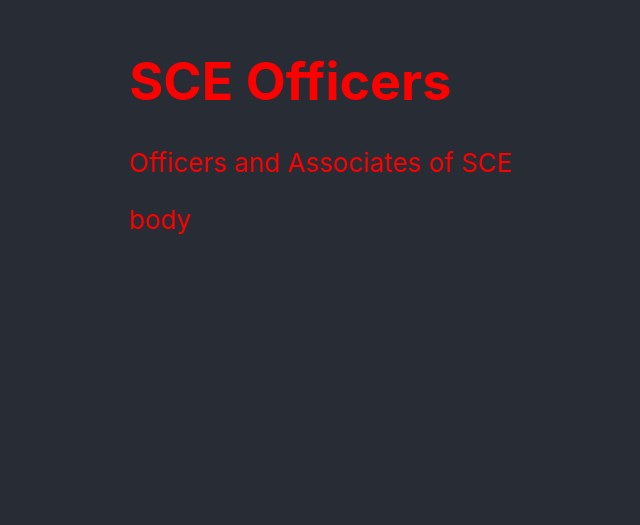
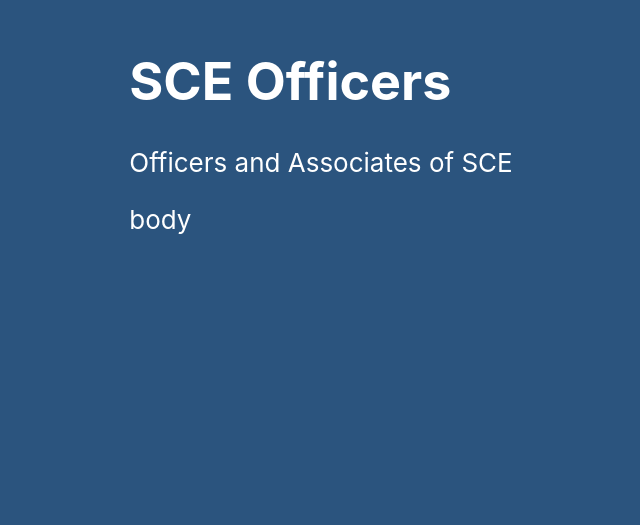
Before and after one commit to ThaiQ/associate, a React (Create React App) app in the folder member/: page / in a window 1280 px wide. Shown: the part 275-800 px from the top of the page, without its empty margins (319-959 px from the left). Built offline with nearby package versions, Linux system fonts and the light colour scheme.

Commit message:
e PleasL enter the commit message for your changes. Lines starting

```diff
--- a/member/src/App.css
+++ b/member/src/App.css
@@ -1,10 +1,10 @@
 #head
 {
-  color: RED;
+  //color: BLUE;
 }
 
 .App-header {
-  background-color: #282c34;
+  background-color: #2B547E;
   min-height: 100vh;
   display: flex;
   flex-direction: column;
@@ -13,9 +13,6 @@
   font-size: calc(10px + 2vmin);
   color: white;
 }
-
-
-
 
 
 
--- a/member/src/App.js
+++ b/member/src/App.js
@@ -1,19 +1,9 @@
 import React from 'react';
-import logo from './logo.svg';
 import './App.css';
 
 function App() {
   return (
     <div>
-
-      <div className="App-header">
-      <header id="head">
-      <h1>SCE Officers</h1>
-      <p>Officers and Associates of SCE</p>
-      <body> body </body>
-      </header>
-      </div>
-
 
       <div className="App-header">
       <header id="head">
```
